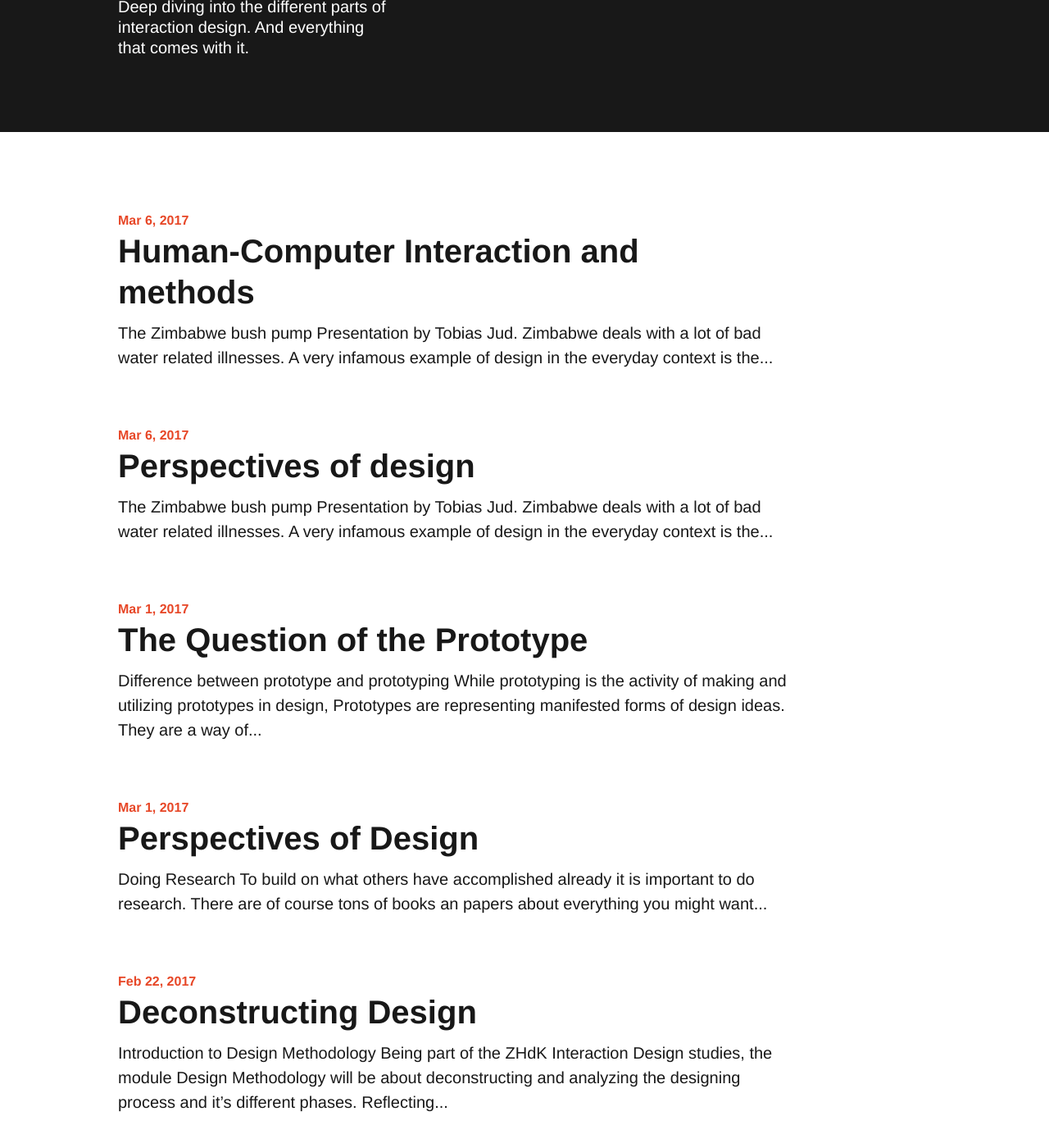
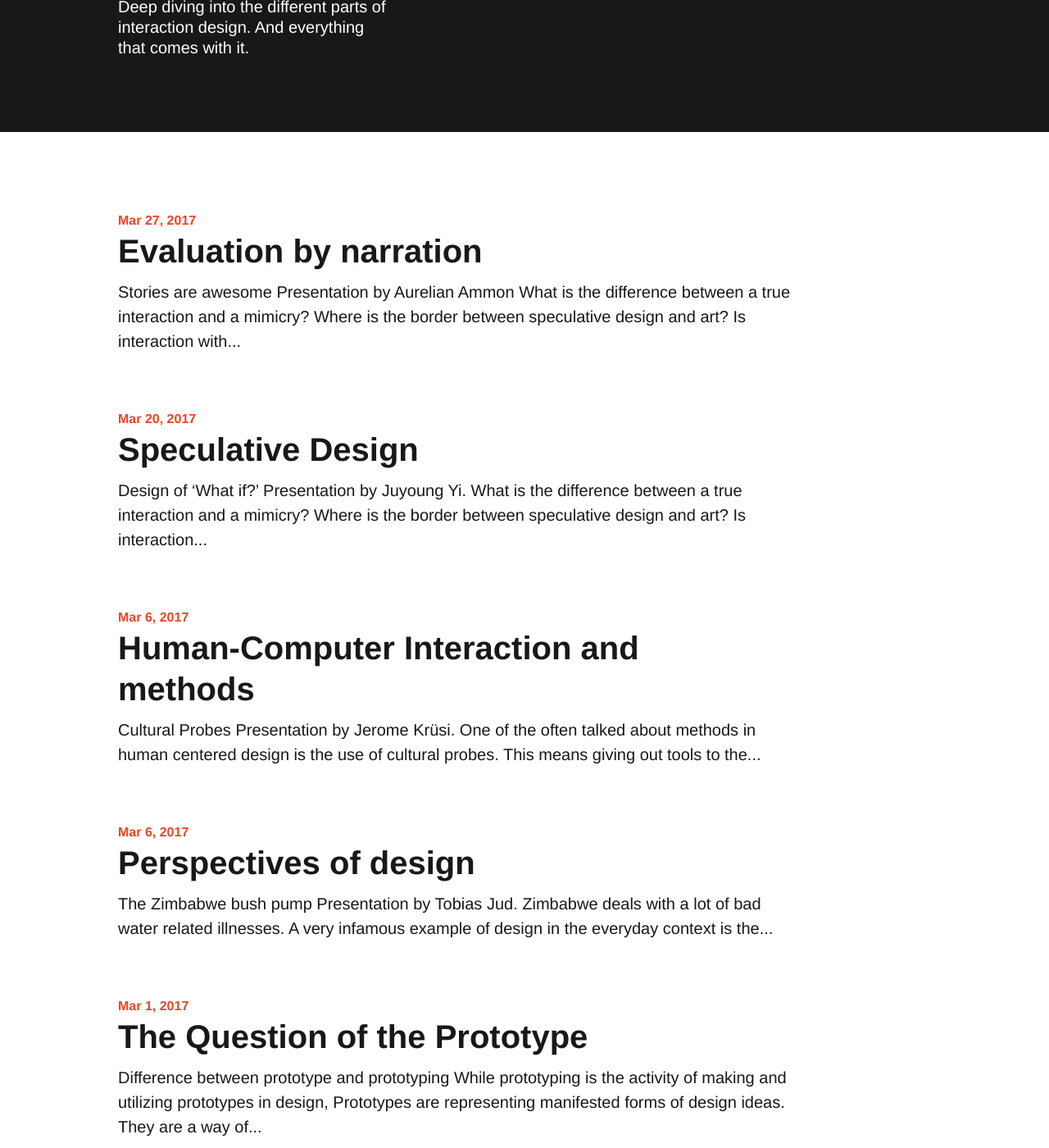
Before and after one commit to TobiasDupuch/interactiondesign, a Jekyll site: the page built from index.md, in a window 1280 px wide and 1400 px high, scrolled down 602 px. Shown: the whole window at 82% size. Built offline with Jekyll 4.4.1, drawn with Linux system fonts in a browser that asks for light colours.

Commit message:
added posts

```diff
--- a/_posts/2017-03-18-Human-Computer Interaction and methods.markdown
+++ b/_posts/2017-03-18-Human-Computer Interaction and methods.markdown
@@ -4,10 +4,15 @@ title:  "Human-Computer Interaction and methods"
 date:   2017-03-06 21:22:40 +0100
 categories: Design Methodology
 ---
-## The Zimbabwe bush pump ##
-Presentation by Tobias Jud.
-Zimbabwe deals with a lot of bad water related illnesses. A very infamous example of design in the everyday context is the Zimbabwe bush pump, which had, and still has, a great impact on the people of Zimbabwe. The Pump was designed and is produced in Zimbabwe. It is fairly easily installable by the people of a village and doesn't require machines. The buyer of such a bush pump receives instructions on where to build the well and how to construct the pump. This makes for a very cheap and sustainable way of reducing water related illness.
+## Cultural Probes ##
+Presentation by Jerome Krüsi.
+One of the often talked about methods in human centered design is the use of cultural probes. This means giving out tools to the people. They will then make photos of their favorite place, mark places they don't want to go on a map or put notes in an envelope and send all of it back to the designers. This gives the Designer unusually deep insight into the life of the people. The downside is that it's hard to collect precise data.
+![Cultural Probes](http://blog.aurelian.duckdns.org/content/Bildschirmfoto-2017-03-13-um-13-10-05.png "Cultural Probes")
+A much more controllable design approach, which is being used in a lot of enterprises is Co-Creation & Co-Design
+![Co-Creation](http://blog.aurelian.duckdns.org/content/Bildschirmfoto-2017-03-13-um-22-28-44.png "Co-Creation")
 
-## Defamiliarization ##
-Presentation by Michael Schönenberger.
-Making by making strange is the tagline for a term called defamiliarization. Which means creating interesting objects out of everyday objects. Part of this was movie from Jason Taylor about is work. [Link](https://vimeo.com/56697362)
+
+## Bodystorming & Video Specs##
+Presentation by Vinzenz Leutenegger.
+Body-Storming is on-site design. After the preparation, the team goes to the place of interest and starts being the "customer".
+Video-Specs is basically the same thing that is being done in sports. A video of a place of interest or of something people do is being made and then analyzed.
--- /dev/null
+++ b/_posts/2017-03-20-Speculative design - design art.markdown
@@ -0,0 +1,24 @@
+---
+layout: post
+title:  "Speculative Design"
+date:   2017-03-20 21:22:40 +0100
+categories: Design Methodology
+---
+## Design of 'What if?' ##
+Presentation by Juyoung Yi.
+What is the difference between a true interaction and a mimicry? Where is the border between speculative design and art? Is interaction with objects another form of life?
+Methods of speculative Design:
+- world and context
+- observe vs uncanny
+- idea and reality
+Ju's lessons learned:
+"While studying the speculative design, I could learn those different perspectives of thinking toward time, objects and technology can open new possibilities for designers with their projects and products."
+
+## Interaction design & art##
+Presentation by Carlo Natter.
+Speculative design is:
+- Evidence-based
+- Considers cultural elements
+- consider scientific laws
+- predicts what the future of design could be
+In speculative design there is the term design fiction. Like sci-fi, design fiction imagines whole worlds and stories. For example the project [United Micro Kingdom](http://www.unitedmicrokingdoms.org/)
--- /dev/null
+++ b/_posts/2017-03-27-Evaluation by narration.markdown
@@ -0,0 +1,24 @@
+---
+layout: post
+title:  "Evaluation by narration"
+date:   2017-03-27 21:22:40 +0100
+categories: Design Methodology
+---
+## Stories are awesome ##
+Presentation by Aurelian Ammon
+What is the difference between a true interaction and a mimicry? Where is the border between speculative design and art? Is interaction with objects another form of life?
+Methods of speculative Design:
+- world and context
+- observe vs uncanny
+- idea and reality
+Ju's lessons learned:
+"While studying the speculative design, I could learn those different perspectives of thinking toward time, objects and technology can open new possibilities for designers with their projects and products."
+
+## Zombie Media ##
+Presentation by Shaën Reinhard.
+Speculative design is:
+- Evidence-based
+- Considers cultural elements
+- consider scientific laws
+- predicts what the future of design could be
+In speculative design there is the term design fiction. Like sci-fi, design fiction imagines whole worlds and stories. For example the project [United Micro Kingdom](http://www.unitedmicrokingdoms.org/)
```
